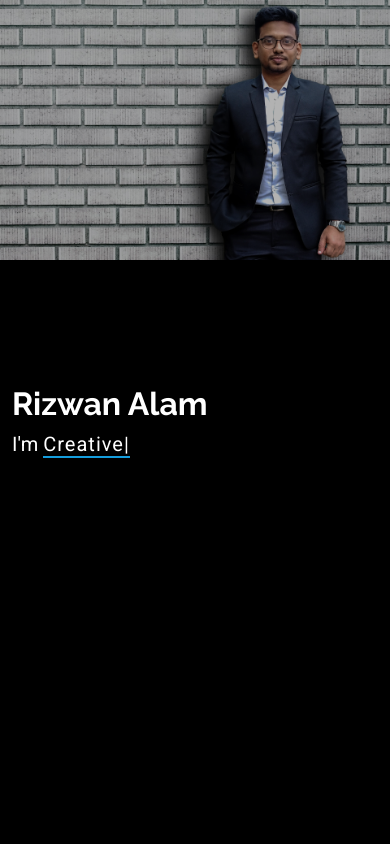
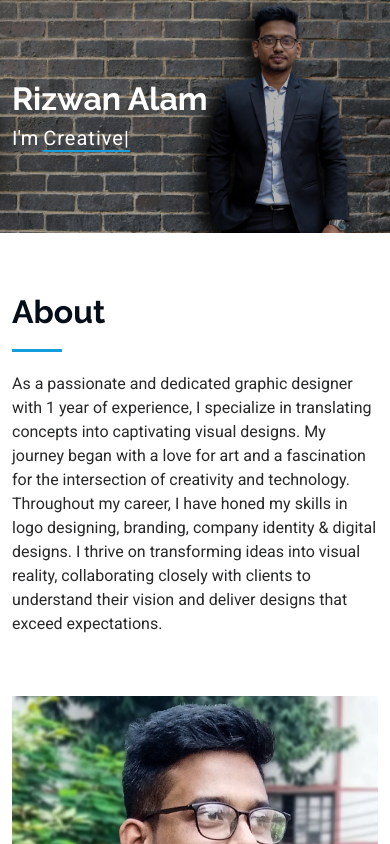
Before and after one commit to Shethil/rakin_profile, a plain HTML site: page index.html in a window 390 px wide. Shown: the top 844 px of the page. Drawn offline with Linux system fonts and the light colour scheme.

Commit message:
picture position change

```diff
--- a/assets/css/main.css
+++ b/assets/css/main.css
@@ -592,6 +592,11 @@ section,
 }
 
 @media (max-width: 768px) {
+
+  .hero {
+    min-height: 0vh;
+  }
+
   .hero h2 {
     font-size: 32px;
   }
--- a/index.html
+++ b/index.html
@@ -4,7 +4,7 @@
   <head>
     <meta charset="utf-8">
     <meta content="width=device-width, initial-scale=1.0" name="viewport">
-    <title>Index - iPortfolio Bootstrap Template</title>
+    <title>Rizwan Alam</title>
     <meta content name="description">
     <meta content name="keywords">
 
@@ -15,14 +15,11 @@
     <!-- Fonts -->
     <link href="https://fonts.googleapis.com" rel="preconnect">
     <link href="https://fonts.gstatic.com" rel="preconnect" crossorigin>
-    <link
-      href="https://fonts.googleapis.com/css2?family=Roboto:ital,wght@0,100;0,300;0,400;0,500;0,700;0,900;1,100;1,300;1,400;1,500;1,700;1,900&family=Poppins:ital,wght@0,100;0,200;0,300;0,400;0,500;0,600;0,700;0,800;0,900;1,100;1,200;1,300;1,400;1,500;1,600;1,700;1,800;1,900&family=Raleway:ital,wght@0,100;0,200;0,300;0,400;0,500;0,600;0,700;0,800;0,900;1,100;1,200;1,300;1,400;1,500;1,600;1,700;1,800;1,900&display=swap"
-      rel="stylesheet">
+    <link href="https://fonts.googleapis.com/css2?family=Roboto:ital,wght@0,100;0,300;0,400;0,500;0,700;0,900;1,100;1,300;1,400;1,500;1,700;1,900&family=Poppins:ital,wght@0,100;0,200;0,300;0,400;0,500;0,600;0,700;0,800;0,900;1,100;1,200;1,300;1,400;1,500;1,600;1,700;1,800;1,900&family=Raleway:ital,wght@0,100;0,200;0,300;0,400;0,500;0,600;0,700;0,800;0,900;1,100;1,200;1,300;1,400;1,500;1,600;1,700;1,800;1,900&display=swap" rel="stylesheet">
 
     <!-- Vendor CSS Files -->
     <link href="assets/vendor/bootstrap/css/bootstrap.min.css" rel="stylesheet">
-    <link href="assets/vendor/bootstrap-icons/bootstrap-icons.css"
-      rel="stylesheet">
+    <link href="assets/vendor/bootstrap-icons/bootstrap-icons.css" rel="stylesheet">
     <link href="assets/vendor/aos/aos.css" rel="stylesheet">
     <link href="assets/vendor/glightbox/css/glightbox.min.css" rel="stylesheet">
     <link href="assets/vendor/swiper/swiper-bundle.min.css" rel="stylesheet">
@@ -90,7 +87,7 @@
       <!-- Hero Section -->
       <section id="hero" class="hero section">
 
-        <img src="assets/img/Website Banner 2.jpg" alt data-aos="fade-in" class>
+        <img src="assets/img/Website Banner 1.jpg" alt data-aos="fade-in" class>
 
         <div class="container" data-aos="fade-up" data-aos-delay="100">
           <h2>Rizwan Alam</h2>
```
